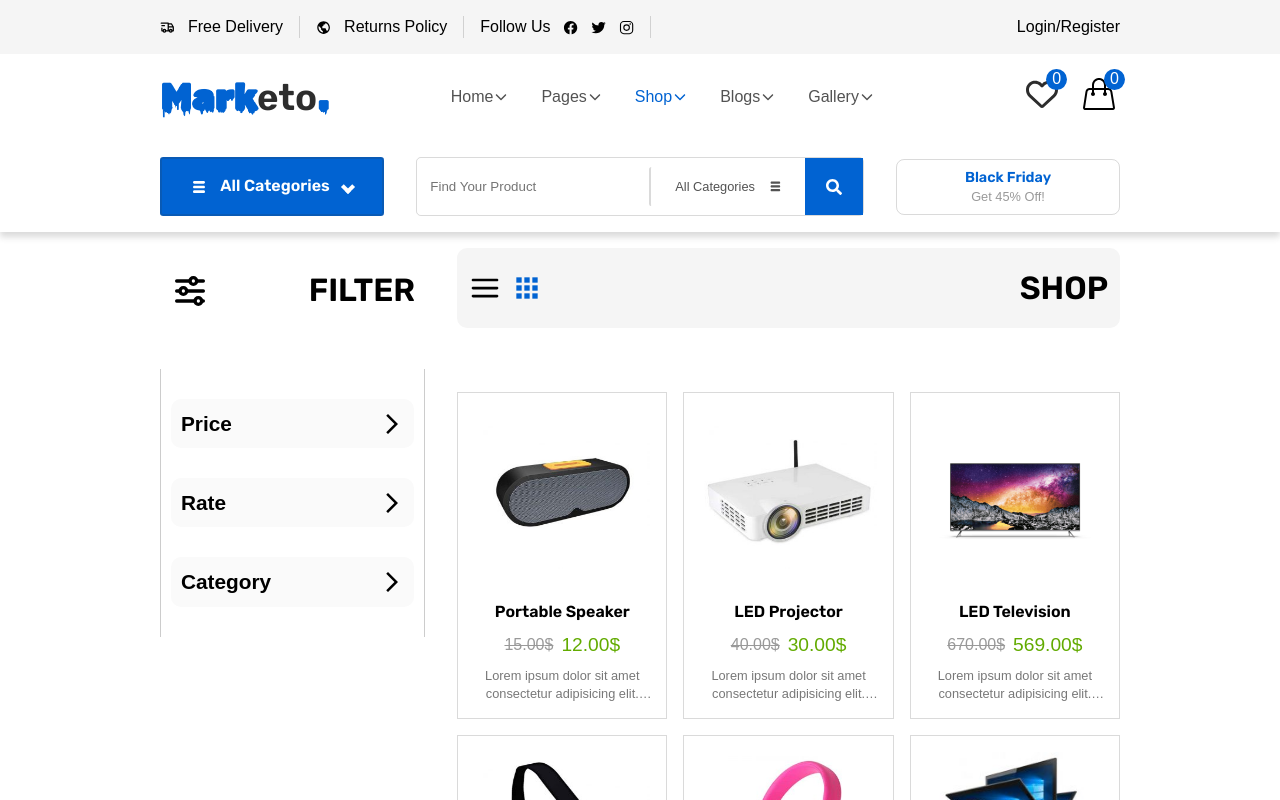
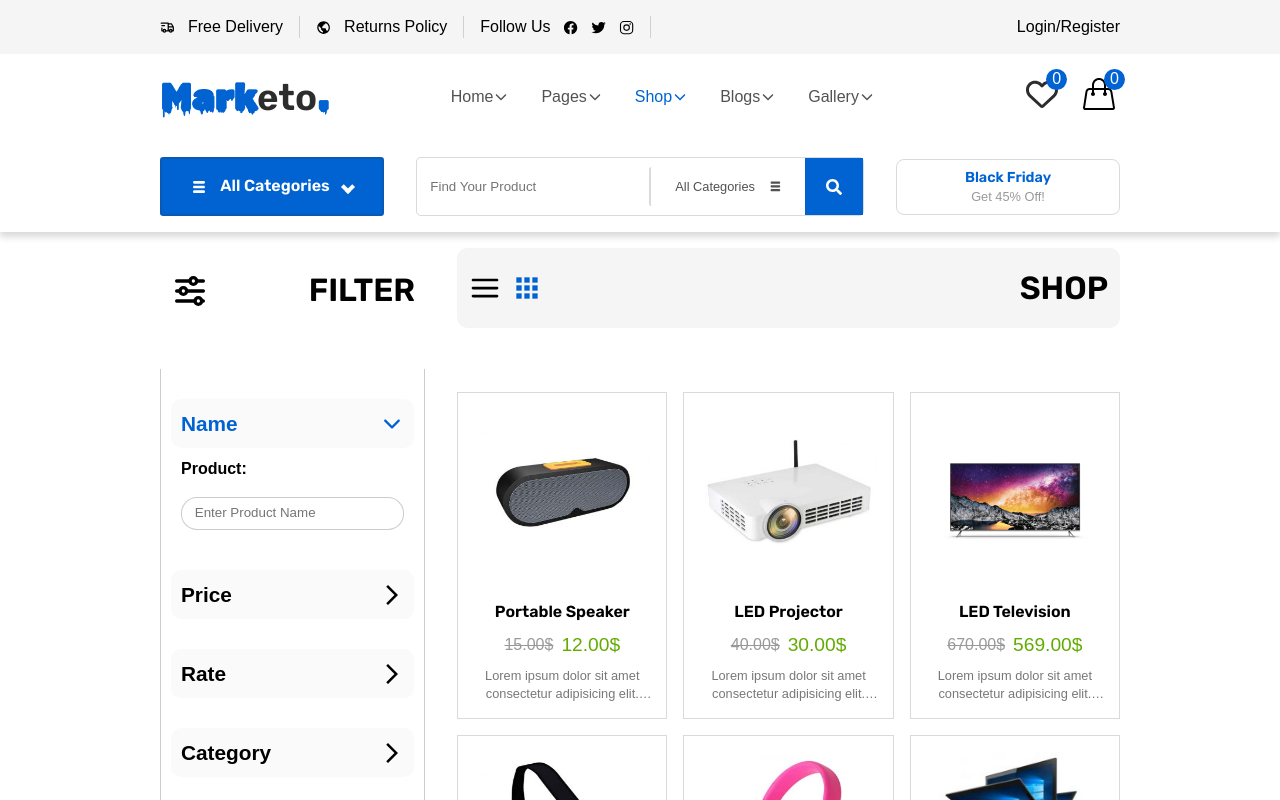
Before and after one commit to eslamal3kda/Marketo_e-commerce_project, a React (Vite) app: page /shop in a window 1280 px wide. Shown: the top 800 px of the page. Built offline with nearby package versions, Linux system fonts and the light colour scheme; a web font is replaced by a local one.

Commit message:
Implement name-based search filter logic for produts in the shop page

```diff
--- a/src/components/SearchComponent/SearchComponent.jsx
+++ b/src/components/SearchComponent/SearchComponent.jsx
@@ -6,7 +6,7 @@ export default function SearchComponent() {
     const [isOpen, setIsOpen] = useState(false);
     const [selectedOption, setSelectedOption] = useState("All Categories");
 
-    const customOptions = ["Electronics", "Men's Fashion", "Women's Fashion", "Office & Security", "Camera", "Drone", "Gamepad", "Mobile", "Speaker"];
+    const customOptions = ["All Categories","Electronics", "Men's Fashion", "Women's Fashion", "Office & Security", "Camera", "Drone", "Gamepad", "Mobile", "Speaker"];
 
     const toggleDropdown = () => setIsOpen(!isOpen);
     const handleOptionClick = (option) => {
--- a/src/components/SelectMenu/SelectMenu.jsx
+++ b/src/components/SelectMenu/SelectMenu.jsx
@@ -5,7 +5,7 @@ export default function SelectMenu() {
     const [isOpen, setIsOpen] = useState(false);
     const [selectedOption, setSelectedOption] = useState("All Categories");
 
-    const customOptions = ["Electronics", "Men's Fashion", "Women's Fashion",'Office & Security','Camera','Drone','Gamepad','Mobile','Speaker'];
+    const customOptions = ["All Categories","Electronics", "Men's Fashion", "Women's Fashion",'Office & Security','Camera','Drone','Gamepad','Mobile','Speaker'];
 
     const toggleDropdown = () => setIsOpen(!isOpen);
     const handleOptionClick = (option) => {
--- a/src/components/filterCategory/FilterCategory.jsx
+++ b/src/components/filterCategory/FilterCategory.jsx
@@ -3,7 +3,7 @@ import { IoIosArrowDown } from "react-icons/io";
 import { MdArrowForwardIos } from "react-icons/md";
 import SingleCategory from "../SingelCategory/SingleCategory";
 
-export default function FilterCategory({ categ, active, handleRange, range,handleMenu,item }) {
+export default function FilterCategory({ categ, active, handleRange, range, handleMenu, item,searchValue,setSearchValue }) {
     const categoryOptions = [
         { id: 1, value: "allCategories", label: "All Categories", count: 1499 },
         { id: 2, value: "electronics", label: "Electronics", count: 139 },
@@ -17,19 +17,27 @@ export default function FilterCategory({ categ, active, handleRange, range,handl
         { id: 10, value: "speaker", label: "Speaker", count: 85 },
     ];
     const rating = [
-        {id:1, rate:1, value:"rate-one"},
-        {id:2, rate:2, value:"rate-two"},
-        {id:3, rate:3, value:"rate-three"},
-        {id:4, rate:4, value:"rate-four"},
-        {id:5, rate:5, value:"rate-five"},
-    ]
+        { id: 1, rate: 1, value: "rate-one" },
+        { id: 2, rate: 2, value: "rate-two" },
+        { id: 3, rate: 3, value: "rate-three" },
+        { id: 4, rate: 4, value: "rate-four" },
+        { id: 5, rate: 5, value: "rate-five" },
+    ];
     return (
         <>
             <div className="filter-content-categories">
-                <div className={`filter-content-categories-heading ${active ? "active" : ""}`} onClick={()=>handleMenu(item.id)}>
+                <div className={`filter-content-categories-heading ${active ? "active" : ""}`} onClick={() => handleMenu(item.id)}>
                     <h4>{categ}</h4>
                     {active ? <IoIosArrowDown /> : <MdArrowForwardIos />}
                 </div>
+                {categ == "name" && active && (
+                    <div className="filter-content-categories-items">
+                        <div className="filter-content-categories-items-name">
+                            <label htmlFor="productName">Product:</label>
+                            <input id="productName" name="productName" type="text" placeholder="Enter Product Name" value={searchValue} onChange={(e)=>setSearchValue(e.target.value)}  />
+                        </div>
+                    </div>
+                )}
                 {categ == "price" && active && (
                     <div className="filter-content-categories-items">
                         <div className="filter-content-categories-items-price">
--- a/src/pages/ShopPage/ShopPage.jsx
+++ b/src/pages/ShopPage/ShopPage.jsx
@@ -8,9 +8,10 @@ import ProductPopUp from "../../components/ProductPopUp/ProductPopUp";
 
 export default function ShopPage() {
     const filterCategories = [
-        { id: 1, category: "price", active: false },
-        { id: 2, category: "rate", active: false },
-        { id: 3, category: "category", active: false },
+        { id: 1, category: "name", active: true },
+        { id: 2, category: "price", active: false },
+        { id: 3, category: "rate", active: false },
+        { id: 4, category: "category", active: false },
     ];
     const [filterMenu,setFilterMenu] = useState([...filterCategories])
     const handleMenu = (id) => {
@@ -18,24 +19,31 @@ export default function ShopPage() {
         console.log(filterMenu)
     }
     const products = [
-        { id: 1, productName: "Portable Speaker", imageURL: "./src/assets/images/products/portable-speaker.jpg", productPrice: "12.00", productOldPrice: "15.00" },
-        { id: 2, productName: "LED Projector", imageURL: "./src/assets/images/products/LED-Projector.jpg", productPrice: "30.00", productOldPrice: "40.00" },
-        { id: 3, productName: "LED Television", imageURL: "./src/assets/images/products/LED-Television.png", productPrice: "569.00", productOldPrice: "670.00" },
-        { id: 4, productName: "3D Glass", imageURL: "./src/assets/images/products/3D-VR-Glass.jpg", productPrice: "540.00", productOldPrice: "640.00" },
-        { id: 5, productName: "Gamming Headphone", imageURL: "./src/assets/images/products/pink-gaming-headphone.jpg", productPrice: "42.00", productOldPrice: "69.00" },
-        { id: 6, productName: "Touchscreen Laptop", imageURL: "./src/assets/images/products/touchscreen-laptop.jpg", productPrice: "540.00", productOldPrice: "640.00" },
-        { id: 7, productName: "Portable Speaker", imageURL: "./src/assets/images/products/portable-speaker.jpg", productPrice: "12.00", productOldPrice: "15.00" },
-        { id: 8, productName: "LED Projector", imageURL: "./src/assets/images/products/LED-Projector.jpg", productPrice: "30.00", productOldPrice: "40.00" },
-        { id: 9, productName: "LED Television", imageURL: "./src/assets/images/products/LED-Television.png", productPrice: "569.00", productOldPrice: "670.00" },
-        { id: 10, productName: "3D Glass", imageURL: "./src/assets/images/products/3D-VR-Glass.jpg", productPrice: "540.00", productOldPrice: "640.00" },
-        { id: 11, productName: "Gamming Headphone", imageURL: "./src/assets/images/products/pink-gaming-headphone.jpg", productPrice: "42.00", productOldPrice: "69.00" },
-        { id: 12, productName: "Touchscreen Laptop", imageURL: "./src/assets/images/products/touchscreen-laptop.jpg", productPrice: "540.00", productOldPrice: "640.00" },
+        { id: 1, productName: "Portable Speaker", imageURL: "./src/assets/images/products/portable-speaker.jpg", productPrice: "12.00", productOldPrice: "15.00",details:"Lorem ipsum dolor sit amet consectetur adipisicing elit. Expedita voluptates quaerat porro. Excepturi molestiae inventore at commodi modi. Atque quo sit omnis deserunt dignissimos qui molestias iusto reprehenderit, dolore possimus." },
+        { id: 2, productName: "LED Projector", imageURL: "./src/assets/images/products/LED-Projector.jpg", productPrice: "30.00", productOldPrice: "40.00",details:"Lorem ipsum dolor sit amet consectetur adipisicing elit. Expedita voluptates quaerat porro. Excepturi molestiae inventore at commodi modi. Atque quo sit omnis deserunt dignissimos qui molestias iusto reprehenderit, dolore possimus." },
+        { id: 3, productName: "LED Television", imageURL: "./src/assets/images/products/LED-Television.png", productPrice: "569.00", productOldPrice: "670.00",details:"Lorem ipsum dolor sit amet consectetur adipisicing elit. Expedita voluptates quaerat porro. Excepturi molestiae inventore at commodi modi. Atque quo sit omnis deserunt dignissimos qui molestias iusto reprehenderit, dolore possimus." },
+        { id: 4, productName: "3D Glass", imageURL: "./src/assets/images/products/3D-VR-Glass.jpg", productPrice: "540.00", productOldPrice: "640.00",details:"Lorem ipsum dolor sit amet consectetur adipisicing elit. Expedita voluptates quaerat porro. Excepturi molestiae inventore at commodi modi. Atque quo sit omnis deserunt dignissimos qui molestias iusto reprehenderit, dolore possimus." },
+        { id: 5, productName: "Gamming Headphone", imageURL: "./src/assets/images/products/pink-gaming-headphone.jpg", productPrice: "42.00", productOldPrice: "69.00",details:"Lorem ipsum dolor sit amet consectetur adipisicing elit. Expedita voluptates quaerat porro. Excepturi molestiae inventore at commodi modi. Atque quo sit omnis deserunt dignissimos qui molestias iusto reprehenderit, dolore possimus." },
+        { id: 6, productName: "Touchscreen Laptop", imageURL: "./src/assets/images/products/touchscreen-laptop.jpg", productPrice: "540.00", productOldPrice: "640.00",details:"Lorem ipsum dolor sit amet consectetur adipisicing elit. Expedita voluptates quaerat porro. Excepturi molestiae inventore at commodi modi. Atque quo sit omnis deserunt dignissimos qui molestias iusto reprehenderit, dolore possimus." },
+        { id: 7, productName: "Portable Speaker", imageURL: "./src/assets/images/products/portable-speaker.jpg", productPrice: "12.00", productOldPrice: "15.00",details:"Lorem ipsum dolor sit amet consectetur adipisicing elit. Expedita voluptates quaerat porro. Excepturi molestiae inventore at commodi modi. Atque quo sit omnis deserunt dignissimos qui molestias iusto reprehenderit, dolore possimus." },
+        { id: 8, productName: "LED Projector", imageURL: "./src/assets/images/products/LED-Projector.jpg", productPrice: "30.00", productOldPrice: "40.00",details:"Lorem ipsum dolor sit amet consectetur adipisicing elit. Expedita voluptates quaerat porro. Excepturi molestiae inventore at commodi modi. Atque quo sit omnis deserunt dignissimos qui molestias iusto reprehenderit, dolore possimus." },
+        { id: 9, productName: "LED Television", imageURL: "./src/assets/images/products/LED-Television.png", productPrice: "569.00", productOldPrice: "670.00",details:"Lorem ipsum dolor sit amet consectetur adipisicing elit. Expedita voluptates quaerat porro. Excepturi molestiae inventore at commodi modi. Atque quo sit omnis deserunt dignissimos qui molestias iusto reprehenderit, dolore possimus." },
+        { id: 10, productName: "3D Glass", imageURL: "./src/assets/images/products/3D-VR-Glass.jpg", productPrice: "540.00", productOldPrice: "640.00",details:"Lorem ipsum dolor sit amet consectetur adipisicing elit. Expedita voluptates quaerat porro. Excepturi molestiae inventore at commodi modi. Atque quo sit omnis deserunt dignissimos qui molestias iusto reprehenderit, dolore possimus." },
+        { id: 11, productName: "Gamming Headphone", imageURL: "./src/assets/images/products/pink-gaming-headphone.jpg", productPrice: "42.00", productOldPrice: "69.00",details:"Lorem ipsum dolor sit amet consectetur adipisicing elit. Expedita voluptates quaerat porro. Excepturi molestiae inventore at commodi modi. Atque quo sit omnis deserunt dignissimos qui molestias iusto reprehenderit, dolore possimus." },
+        { id: 12, productName: "Touchscreen Laptop", imageURL: "./src/assets/images/products/touchscreen-laptop.jpg", productPrice: "540.00", productOldPrice: "640.00",details:"Lorem ipsum dolor sit amet consectetur adipisicing elit. Expedita voluptates quaerat porro. Excepturi molestiae inventore at commodi modi. Atque quo sit omnis deserunt dignissimos qui molestias iusto reprehenderit, dolore possimus." },
     ];
-    const [dispalyGrid, setDisplayGrid] = useState(true);
+    const [displayGrid, setDisplayGrid] = useState(true);
     const [range, setRange] = useState(600);
     const handleRange = (event) => {
         setRange(event.target.value);
     };
+    const [filterProducts,setFilterProducts] = useState([...products])
+    const [searchValue,setSearchValue] = useState("")
+    console.log(searchValue);
+    useEffect(() => {
+            const filterData = products.filter((ele)=> ele.productName.toLowerCase().includes(searchValue.toLowerCase()) )
+            setFilterProducts(filterData);
+    },[searchValue])
 
     return (
         <main className="shop-page page-test">
@@ -47,32 +55,32 @@ export default function ShopPage() {
                     </div>
                     <div className="filter-content">
                         {filterMenu.map((item) => (
-                            <FilterCategory key={item.id} categ={item.category} active={item.active} range={range} handleRange={handleRange} handleMenu={handleMenu} item={item} />
+                            <FilterCategory key={item.id} categ={item.category} active={item.active} range={range} handleRange={handleRange} handleMenu={handleMenu} item={item} searchValue={searchValue} setSearchValue={setSearchValue}  />
                         ))}
                     </div>
                 </div>
                 <div className="shop-page-content">
                     <div className="shop-page-content-header">
                         <div className="display-btn">
-                            <CgMenu className={`${dispalyGrid ? "" : "active"}`} onClick={() => setDisplayGrid(false)} />
-                            <CgMenuGridR className={`${dispalyGrid ? "active" : ""}`} onClick={() => setDisplayGrid(true)} />
+                            <CgMenu className={`${displayGrid ? "" : "active"}`} onClick={() => setDisplayGrid(false)} />
+                            <CgMenuGridR className={`${displayGrid ? "active" : ""}`} onClick={() => setDisplayGrid(true)} />
                         </div>
                         <div className="heading">
                             <h4>shop</h4>
                         </div>
                     </div>
                     <div className="shop-page-content-products-box">
-                        <div className={`shop-page-content-products ${dispalyGrid ? "display-grid" : "display-block"}`}>
-                            {products.map((prod) => (
+                        <div className={`shop-page-content-products ${displayGrid ? "display-grid" : "display-block"}`}>
+                            {filterProducts.map((prod) => (
                                 <ProductCard
                                     key={prod.id}
                                     imageURL={prod.imageURL}
                                     productName={prod.productName}
                                     productPrice={prod.productPrice}
                                     productOldPrice={prod.productOldPrice}
+                                    details={prod.details}
                                     icons
                                     rating
-                                    details={"Lorem ipsum dolor sit amet consectetur adipisicing elit. Expedita voluptates quaerat porro. Excepturi molestiae inventore at commodi modi. Atque quo sit omnis deserunt dignissimos qui molestias iusto reprehenderit, dolore possimus."}
                                 />
                             ))}
                         </div>
--- a/src/pages/ShopPage/_shopPage.scss
+++ b/src/pages/ShopPage/_shopPage.scss
@@ -53,6 +53,22 @@
                     }
                     &-items {
                         padding: 10px;
+                        &-name {
+                            display: flex;
+                            flex-direction: column;
+                            gap: 1rem;
+                            label {
+                                font-weight: 600;
+                            }
+                            input {
+                                // margin-top: 1rem;
+                                width: 100%;
+                                padding: 0.4rem 0.8rem;
+                                outline: 0;
+                                border: 1px solid rgba($color: #000000, $alpha: 0.2);
+                                border-radius: 1rem;
+                            }
+                        }
                         &-price {
                             display: flex;
                             flex-direction: column;
```
